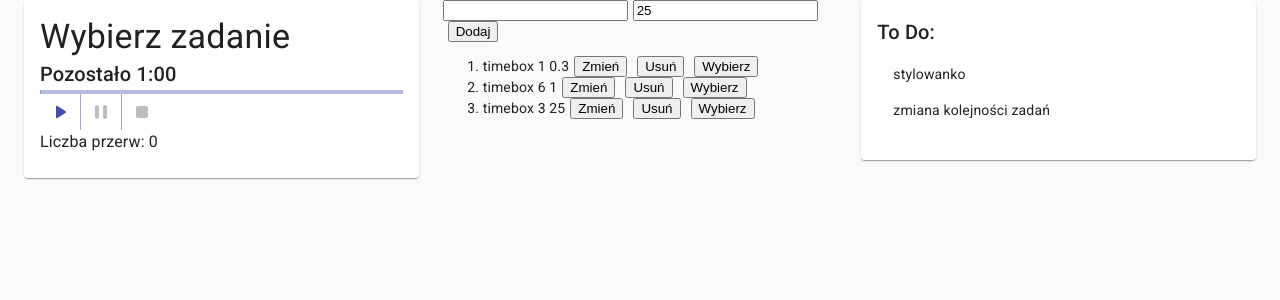
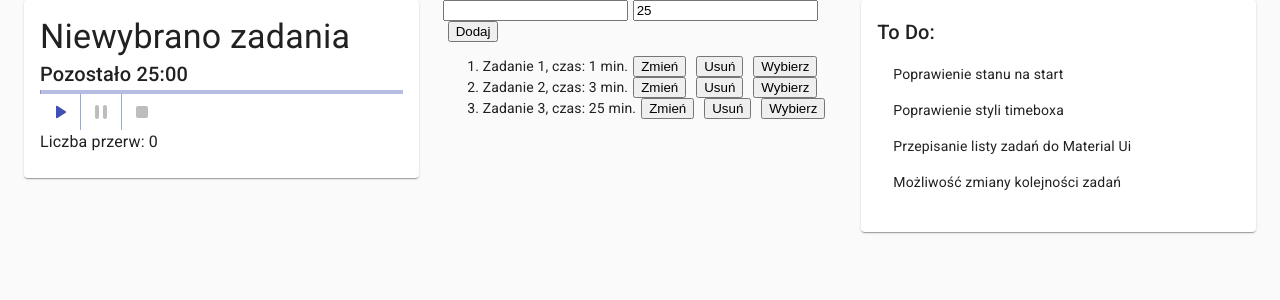
Before and after one commit to kubaadamczyklogin/pomodoro2, a React (Create React App) app: page / in a window 1280 px wide. Shown: the top 300 px of the page. Built offline with nearby package versions, Linux system fonts and the light colour scheme.

Commit message:
Poprawki by było ładniej

```diff
--- a/src/components/App.js
+++ b/src/components/App.js
@@ -23,8 +23,10 @@ export default function App() {
                     To Do:
                   </Typography>
                   <List>
-                    <ListItem>stylowanko</ListItem>
-                    <ListItem>zmiana kolejności zadań</ListItem>
+                    <ListItem>Poprawienie stanu na start</ListItem>
+                    <ListItem>Poprawienie styli timeboxa</ListItem>
+                    <ListItem>Przepisanie listy zadań do Material Ui</ListItem>
+                    <ListItem>Możliwość zmiany kolejności zadań</ListItem>
                   </List>
                 </CardContent>
               </Card>
--- a/src/components/Pomodoro.js
+++ b/src/components/Pomodoro.js
@@ -8,13 +8,13 @@ export class Pomodoro extends React.Component {
   constructor(props) {
     super(props);
     this.state = {
-      currentTaskTitle: "Wybierz zadanie",
-      currentTaskDuration: 60 * 1000,
+      currentTaskTitle: "Niewybrano zadania",
+      currentTaskDuration: 25 * 60 * 1000,
       isRunning: false,
       isPaused: false,
       isFinish: false,
       pausesCount: 0,
-      timeLeft: 60 * 1000,
+      timeLeft: 25 * 60 * 1000,
       startTime: 0,
       finishTime: 0
     };
--- a/src/components/TaskItem.js
+++ b/src/components/TaskItem.js
@@ -3,8 +3,7 @@ import React from "react";
 export function TaskItem(props) {
   return (
     <li>
-      <span>{props.title} </span>
-      <span>{props.duration}</span>
+      <span>{props.title}</span>,<span> czas: {props.duration} min.</span>
       <button onClick={props.onEdit}>Zmień</button>
       <button onClick={props.onDelete}>Usuń</button>
       <button onClick={props.onChoose}>Wybierz</button>
--- a/src/components/TaskList.js
+++ b/src/components/TaskList.js
@@ -6,9 +6,9 @@ import { TaskCreator } from "./TaskCreator";
 export class TaskList extends React.Component {
   state = {
     tasks: [
-      { id: uuidv4(), title: "timebox 1", duration: 0.3 },
-      { id: uuidv4(), title: "timebox 6", duration: 1 },
-      { id: uuidv4(), title: "timebox 3", duration: 25 }
+      { id: uuidv4(), title: "Zadanie 1", duration: 1 },
+      { id: uuidv4(), title: "Zadanie 2", duration: 3 },
+      { id: uuidv4(), title: "Zadanie 3", duration: 25 }
     ]
   };
 
```
